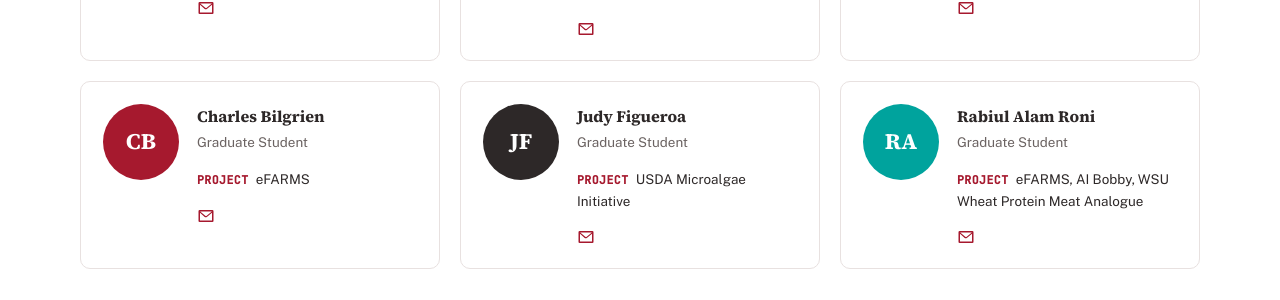
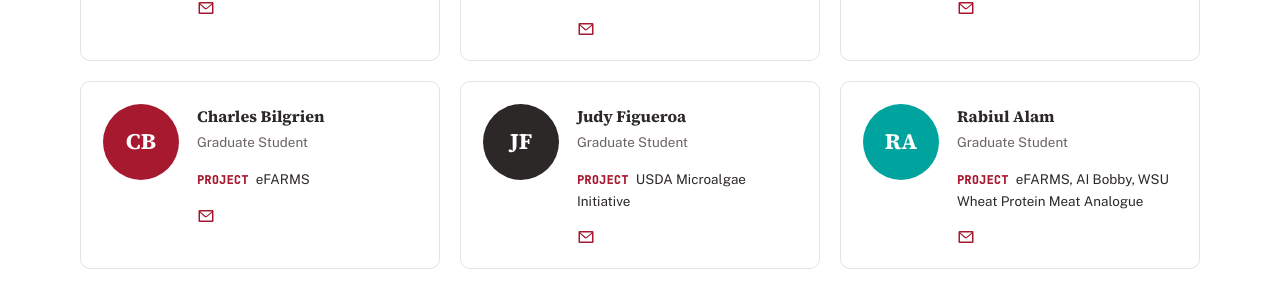
Before and after one commit to Rabiul-Alam-Roni/jingzhaolab, a Jekyll site: the page built from people.md, in a window 1280 px wide and 900 px high, scrolled down 1403 px. Shown: the part 155-455 px from the top of the window. Built offline with Jekyll 4.4.1, drawn with Linux system fonts in a browser that asks for light colours.

Commit message:
Update name of lab member Rabiul Alam Roni

```diff
--- a/_data/lab_members.yml
+++ b/_data/lab_members.yml
@@ -88,7 +88,7 @@
   photo: ""
   note: "Individual names to be added once confirmed."
 
-- name: "Rabiul Alam Roni"
+- name: "Rabiul Alam"
   role: "Graduate Student"
   group: grad
   project: "eFARMS, AI Bobby, WSU Wheat Protein Meat Analogue"
```
